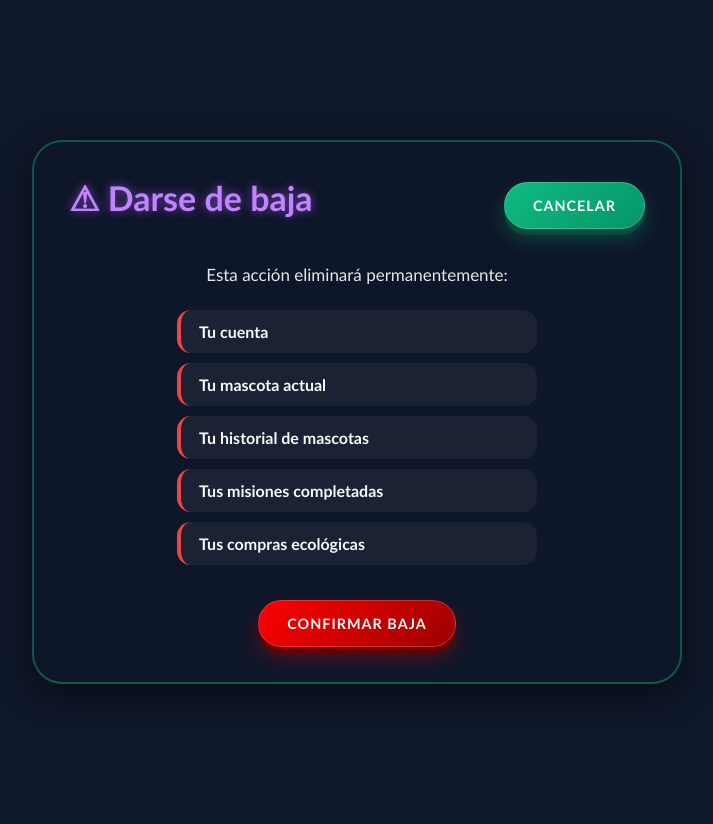
After one commit to MAFIA-DE-DAW/ProyectoFinalFP, a PHP site: page /baja_usuario.php in a window 1280 px wide. The commit adds this page. Shown: the whole page, without its empty margins (283-996 px from the left). Run offline with PHP 8.4, Linux system fonts and the light colour scheme; the visitor is signed in with stand-in values (Sample User, id 1).

Commit message:
Añadir historial de mascotas y baja de usuario

```diff
--- a/app/controllers/UsuarioController.php
+++ b/app/controllers/UsuarioController.php
@@ -46,4 +46,27 @@ class UsuarioController
         // Cargamos la vista del formulario de registro
         require_once __DIR__ . "/../views/auth/registro.php";
     }
+    public function baja()
+    {
+        global $bd;
+
+        $id_usuario = $_SESSION["usuario_id"];
+        $error = "";
+
+        if ($_SERVER["REQUEST_METHOD"] === "POST") {
+
+            if (Usuario::eliminarCuenta($bd, $id_usuario)) {
+
+                session_destroy();
+
+                header("Location: registro.php");
+                exit();
+            } else {
+
+                $error = "Error al eliminar la cuenta.";
+            }
+        }
+
+        require_once __DIR__ . "/../views/usuario/baja.php";
+    }
 }
--- a/app/models/Usuario.php
+++ b/app/models/Usuario.php
@@ -70,4 +70,43 @@ class Usuario
             ':id' => $id_usuario
         ]);
     }
+    // Método para eliminar definitivamente la cuenta del usuario
+    public static function eliminarCuenta($bd, $id_usuario)
+    {
+        try {
+
+            $bd->beginTransaction();
+
+            // Eliminamos datos relacionados
+
+            $consulta = $bd->prepare("DELETE FROM compras WHERE id_usuario = :id");
+            $consulta->execute([':id' => $id_usuario]);
+
+            $consulta = $bd->prepare("DELETE FROM misiones_completadas WHERE id_usuario = :id");
+            $consulta->execute([':id' => $id_usuario]);
+
+            $consulta = $bd->prepare("DELETE FROM mascotas WHERE id_usuario = :id");
+            $consulta->execute([':id' => $id_usuario]);
+
+            $consulta = $bd->prepare("DELETE FROM mascotas_historial WHERE id_usuario = :id");
+            $consulta->execute([':id' => $id_usuario]);
+
+            $consulta = $bd->prepare("DELETE FROM entorno WHERE id_usuario = :id");
+            $consulta->execute([':id' => $id_usuario]);
+
+            // Eliminamos usuario
+
+            $consulta = $bd->prepare("DELETE FROM usuarios WHERE id = :id");
+            $consulta->execute([':id' => $id_usuario]);
+
+            $bd->commit();
+
+            return true;
+        } catch (PDOException $e) {
+
+            $bd->rollBack();
+
+            return false;
+        }
+    }
 }
--- /dev/null
+++ b/app/views/usuario/baja.php
@@ -0,0 +1,55 @@
+<!DOCTYPE html>
+<html lang="es">
+
+<head>
+    <meta charset="UTF-8">
+    <title>Darse de baja - EcoGotchi</title>
+
+    <link rel="stylesheet" href="assets/css/styles.css">
+</head>
+
+<body class="dashboard-body">
+
+    <div class="mi-cuenta-container">
+
+        <div class="mi-cuenta-panel baja-panel">
+
+            <div class="mi-cuenta-header">
+                <h1>⚠ Darse de baja</h1>
+
+                <a href="mi_cuenta.php" class="btn-volver-cuenta">
+                    Cancelar
+                </a>
+            </div>
+
+            <p class="texto-baja">
+                Esta acción eliminará permanentemente:
+            </p>
+
+            <ul class="lista-baja">
+                <li>Tu cuenta</li>
+                <li>Tu mascota actual</li>
+                <li>Tu historial de mascotas</li>
+                <li>Tus misiones completadas</li>
+                <li>Tus compras ecológicas</li>
+            </ul>
+
+            <div class="acciones-baja">
+
+                <form method="POST">
+
+                    <button type="submit" class="btn-baja">
+                        Confirmar baja
+                    </button>
+
+                </form>
+
+            </div>
+
+        </div>
+
+    </div>
+
+</body>
+
+</html>
--- a/assets/css/styles.css
+++ b/assets/css/styles.css
@@ -647,6 +647,15 @@ input[type="email"] {
     animation: viento 10s linear infinite;
 }
 
+.clima-lluvia .clima-overlay::after {
+    content: "\1F327 \1F327 \1F327";
+    position: absolute;
+    top: 20px;
+    left: 20px;
+    font-size: 40px;
+    animation: lluvia 2s linear infinite;
+}
+
 /* =========================
 11 MISIONES
 ========================= */
@@ -787,8 +796,9 @@ input[type="email"] {
     padding: 30px;
     border-radius: 15px;
     text-align: center;
-    width: auto; /*hace que el texto no se suba para arriba*/
-    box-shadow: 0 6px 15px rgba(0,0,0,0.5);
+    width: auto;
+    /*hace que el texto no se suba para arriba*/
+    box-shadow: 0 6px 15px rgba(0, 0, 0, 0.5);
     color: #bbf7d0;
     font-family: 'Segoe UI', sans-serif;
 }
@@ -1129,6 +1139,7 @@ header {
     max-width: 1400px !important;
     margin: 0 auto !important;
     padding: 20px !important;
+    color: black;
 }
 
 .header-tienda {
@@ -1341,6 +1352,7 @@ header {
     padding: 60px !important;
     border-radius: 40px !important;
     border-top: 4px solid #10b981 !important;
+    color: white;
 }
 
 .historial-seccion h2 {
@@ -1408,8 +1420,8 @@ header {
 }
 
 .alerta-exito::before {
-    content: " ??\;
- font-size: 1.5rem;
+    content: "✅";
+    font-size: 1.5rem;
 }
 
 .alerta-error {
@@ -1419,7 +1431,8 @@ header {
 }
 
 .alerta-error::before {
-    content: \??\; font-size: 1.5rem;
+    content: "❌";
+    font-size: 1.5rem;
 }
 
 @keyframes fadeInDown {
@@ -1433,3 +1446,177 @@ header {
         transform: translateY(0);
     }
 }
+
+/* =========================
+18 MI CUENTA Y BAJA
+========================= */
+
+/* Botón Mi cuenta igual que salir, pero morado */
+.btn-cuenta {
+    background: linear-gradient(135deg, #a855f7, #6b21a8) !important;
+    color: white !important;
+    padding: 14px 28px !important;
+    border-radius: 50px !important;
+    text-decoration: none !important;
+    font-weight: 900 !important;
+    text-transform: uppercase !important;
+    font-size: 0.9rem !important;
+    letter-spacing: 1px !important;
+    transition: all 0.2s cubic-bezier(0.175, 0.885, 0.32, 1.275) !important;
+    box-shadow: 0 6px 0 #4c1d95, 0 10px 20px rgba(168, 85, 247, 0.3) !important;
+    border: 1px solid rgba(255, 255, 255, 0.2) !important;
+    display: inline-block !important;
+}
+
+.btn-cuenta:hover {
+    transform: translateY(-3px) scale(1.05) !important;
+    filter: brightness(1.2) !important;
+    box-shadow: 0 9px 0 #4c1d95, 0 15px 25px rgba(168, 85, 247, 0.4) !important;
+}
+
+/* Página Mi cuenta */
+.mi-cuenta-container {
+    max-width: 1100px;
+    margin: 40px auto;
+    padding: 20px;
+}
+
+.mi-cuenta-panel {
+    background: rgba(15, 23, 42, 0.9);
+    padding: 35px;
+    border-radius: 30px;
+    border: 2px solid rgba(16, 185, 129, 0.4);
+    box-shadow: 0 10px 30px rgba(0, 0, 0, 0.5);
+}
+
+.mi-cuenta-header {
+    display: flex;
+    justify-content: space-between;
+    align-items: center;
+    gap: 25px;
+    margin-bottom: 30px;
+    flex-wrap: wrap;
+}
+
+.mi-cuenta-header h1,
+.mi-cuenta-panel h2 {
+    color: #c084fc;
+    text-shadow: 0 0 10px rgba(168, 85, 247, 0.7);
+}
+
+/* Botón rojo igual que logout */
+.btn-baja {
+    background: linear-gradient(135deg, #ff0000, #9b0000) !important;
+    color: white !important;
+    padding: 14px 28px !important;
+    border-radius: 50px !important;
+    text-decoration: none !important;
+    font-weight: 900 !important;
+    text-transform: uppercase !important;
+    font-size: 0.9rem !important;
+    letter-spacing: 1px !important;
+    transition: all 0.2s cubic-bezier(0.175, 0.885, 0.32, 1.275) !important;
+    box-shadow: 0 6px 0 #660000, 0 10px 20px rgba(255, 0, 0, 0.3) !important;
+    border: 1px solid rgba(255, 255, 255, 0.2) !important;
+    display: inline-block !important;
+}
+
+.btn-baja:hover {
+    transform: translateY(-3px) scale(1.05) !important;
+    filter: brightness(1.2) !important;
+    box-shadow: 0 9px 0 #660000, 0 15px 25px rgba(255, 0, 0, 0.4) !important;
+}
+
+.btn-volver-cuenta {
+    background: linear-gradient(135deg, #10b981, #059669) !important;
+    color: white !important;
+    padding: 14px 28px !important;
+    border-radius: 50px !important;
+    text-decoration: none !important;
+    font-weight: 900 !important;
+    text-transform: uppercase !important;
+    font-size: 0.9rem !important;
+    letter-spacing: 1px !important;
+    transition: all 0.2s cubic-bezier(0.175, 0.885, 0.32, 1.275) !important;
+    box-shadow: 0 6px 0 #064e3b, 0 10px 20px rgba(16, 185, 129, 0.3) !important;
+    border: 1px solid rgba(255, 255, 255, 0.2) !important;
+    display: inline-block !important;
+}
+
+.btn-volver-cuenta:hover {
+    transform: translateY(-3px) scale(1.05) !important;
+    filter: brightness(1.2) !important;
+    box-shadow: 0 9px 0 #064e3b, 0 15px 25px rgba(16, 185, 129, 0.4) !important;
+}
+
+/* Tabla historial */
+.tabla-historial {
+    width: 100%;
+    border-collapse: collapse;
+    margin-top: 20px;
+    background: #0f172a;
+    border-radius: 15px;
+    overflow: hidden;
+}
+
+.tabla-historial th {
+    background: linear-gradient(135deg, #064e3b, #022c22);
+    color: #bbf7d0;
+    padding: 14px;
+    text-transform: uppercase;
+    font-size: 13px;
+    letter-spacing: 1px;
+}
+
+.tabla-historial td {
+    padding: 12px;
+    text-align: center;
+    color: #e5e7eb;
+    border-bottom: 1px solid rgba(255, 255, 255, 0.08);
+}
+
+.tabla-historial tr:hover {
+    background: rgba(74, 222, 128, 0.08);
+}
+/* Mejora visual pantalla baja */
+.baja-panel {
+    max-width: 650px;
+    margin: 80px auto;
+    text-align: center;
+}
+
+.baja-panel h1 {
+    font-size: 34px;
+    margin-bottom: 15px;
+}
+
+.texto-baja {
+    color: #e5e7eb;
+    font-size: 17px;
+    margin-bottom: 20px;
+}
+
+.lista-baja {
+    list-style: none;
+    padding: 0;
+    margin: 25px auto 35px auto;
+    max-width: 360px;
+    text-align: left;
+}
+
+.lista-baja li {
+    background: rgba(255, 255, 255, 0.05);
+    margin-bottom: 10px;
+    padding: 12px 18px;
+    border-radius: 14px;
+    border-left: 4px solid #ef4444;
+    color: #f8fafc;
+    font-weight: 700;
+}
+
+.acciones-baja {
+    display: flex;
+    justify-content: center;
+    gap: 18px;
+    flex-wrap: wrap;
+}
--- /dev/null
+++ b/baja_usuario.php
@@ -0,0 +1,12 @@
+<?php
+session_start();
+
+if (!isset($_SESSION["usuario_id"])) {
+    header("Location: login.php");
+    exit();
+}
+
+require_once __DIR__ . "/app/controllers/UsuarioController.php";
+
+$controller = new UsuarioController();
+$controller->baja();
```
Also changed, not shown: app/controllers/DashboardController.php (+13 -5 lines), app/controllers/HistorialController.php (added, +18 -0 lines), app/controllers/MascotaController.php (+10 -6 lines), app/models/Mascota.php (+45 -3 lines), app/views/mascota/dashboard.php (+15 -2 lines), app/views/mascota/historial.php (added, +86 -0 lines), mi_cuenta.php (added, +12 -0 lines), 1 other file.
